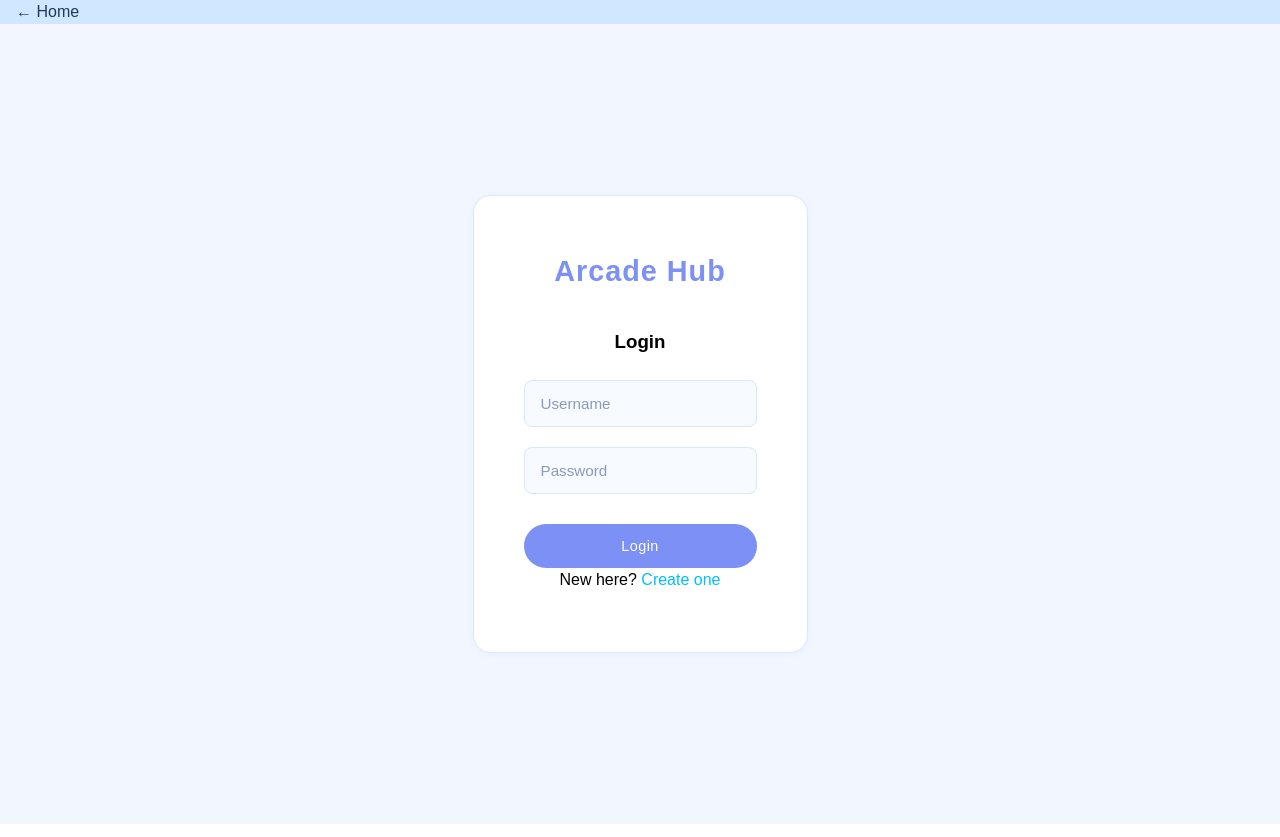
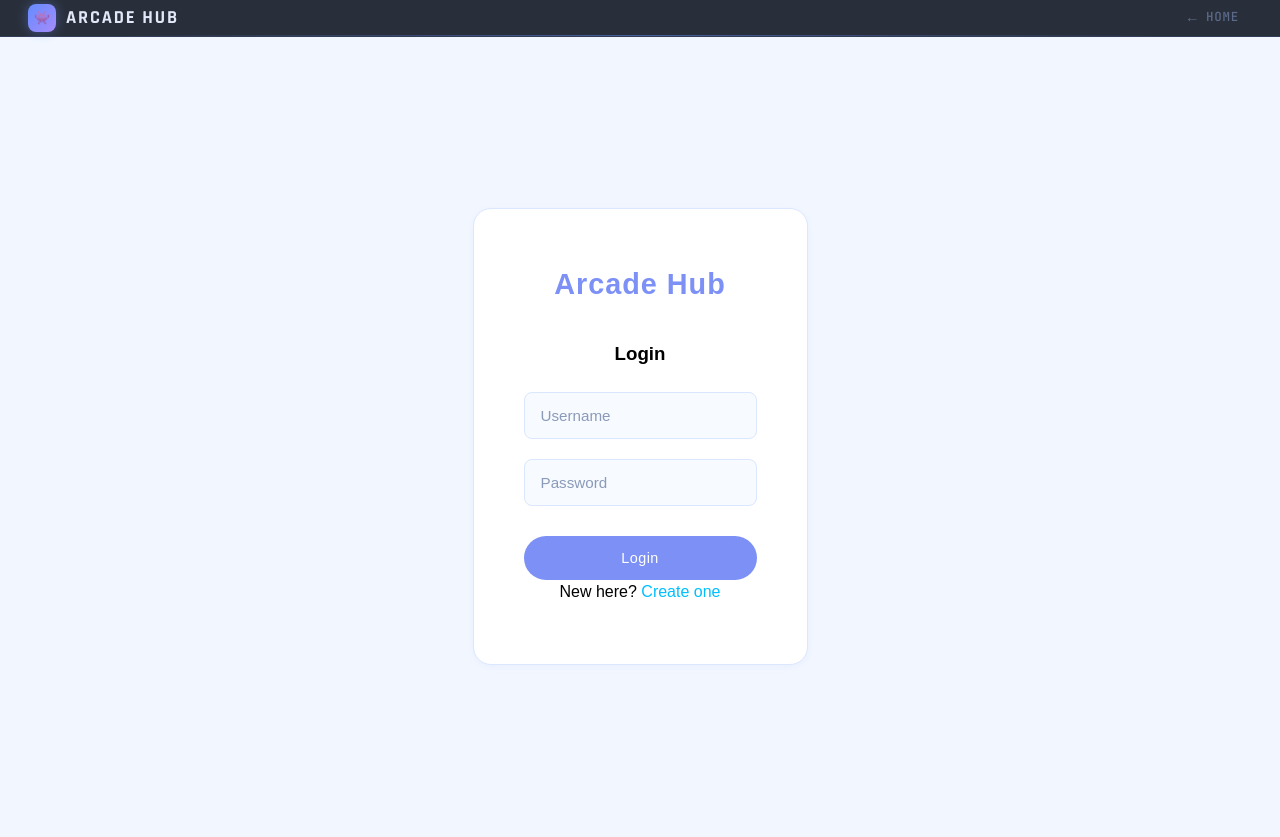
Before and after one commit to fabjenny13/Arcade_Hub, a React (Vite) app: page /login in a window 1280 px wide. Built offline with nearby package versions, Linux system fonts and the light colour scheme; no server answers.

Commit message:
navbar ui update

```diff
--- a/src/Components/Navbar.css
+++ b/src/Components/Navbar.css
@@ -1,16 +1,101 @@
+@import url("https://fonts.googleapis.com/css2?family=Rajdhani:wght@400;500;600;700&family=JetBrains+Mono:wght@400;500;700&display=swap");
+
 .navbar {
   width: 100%;
   height: 56px;
-  background-color: #cfe8ff; /* pastel blue */
+  background: rgba(8, 12, 24, 0.85);
+  backdrop-filter: blur(12px);
+  -webkit-backdrop-filter: blur(12px);
+  border-bottom: 1px solid rgba(99, 140, 255, 0.15);
   display: flex;
   align-items: center;
-  padding: 0 16px;
+  justify-content: space-between;
+  padding: 0 28px;
   box-sizing: border-box;
+  position: sticky;
+  top: 0;
+  z-index: 100;
 }
 
+/* subtle glow line along the bottom edge */
+.navbar::after {
+  content: "";
+  position: absolute;
+  bottom: 0;
+  left: 10%;
+  right: 10%;
+  height: 1px;
+  background: linear-gradient(
+    90deg,
+    transparent,
+    rgba(99, 140, 255, 0.5),
+    transparent
+  );
+}
+
+/* ── Brand / logo ── */
+.nav-brand {
+  display: flex;
+  align-items: center;
+  gap: 10px;
+  text-decoration: none;
+}
+
+.nav-brand-icon {
+  width: 28px;
+  height: 28px;
+  border-radius: 8px;
+  background: linear-gradient(135deg, #638cff, #a78bfa);
+  display: flex;
+  align-items: center;
+  justify-content: center;
+  font-size: 0.8rem;
+  box-shadow: 0 0 12px rgba(99, 140, 255, 0.4);
+  flex-shrink: 0;
+}
+
+.nav-brand-name {
+  font-family: "Rajdhani", sans-serif;
+  font-weight: 700;
+  font-size: 1.15rem;
+  letter-spacing: 0.1em;
+  text-transform: uppercase;
+  color: #e2e8f8;
+}
+
+/* ── Back link ── */
 .nav-home {
+  display: flex;
+  align-items: center;
+  gap: 6px;
   text-decoration: none;
-  color: #1f3a5f;
+  color: #5a6a8a;
+  font-family: "JetBrains Mono", monospace;
+  font-size: 0.78rem;
   font-weight: 500;
-  font-size: 16px;
+  letter-spacing: 0.06em;
+  text-transform: uppercase;
+  transition: color 0.2s;
+  padding: 6px 12px;
+  border-radius: 8px;
+  border: 1px solid transparent;
+  transition:
+    color 0.2s,
+    border-color 0.2s,
+    background 0.2s;
 }
+
+.nav-home:hover {
+  color: #638cff;
+  border-color: rgba(99, 140, 255, 0.25);
+  background: rgba(99, 140, 255, 0.07);
+}
+
+.nav-home-arrow {
+  font-size: 0.9rem;
+  transition: transform 0.2s;
+}
+
+.nav-home:hover .nav-home-arrow {
+  transform: translateX(-3px);
+}
--- a/src/Components/Navbar.jsx
+++ b/src/Components/Navbar.jsx
@@ -4,8 +4,14 @@ import "./Navbar.css";
 export default function Navbar() {
   return (
     <nav className="navbar">
+      <Link to="/" className="nav-brand">
+        <div className="nav-brand-icon">👾</div>
+        <span className="nav-brand-name">Arcade Hub</span>
+      </Link>
+
       <Link to="/" className="nav-home">
-        ← Home
+        <span className="nav-home-arrow">←</span>
+        Home
       </Link>
     </nav>
   );
```
